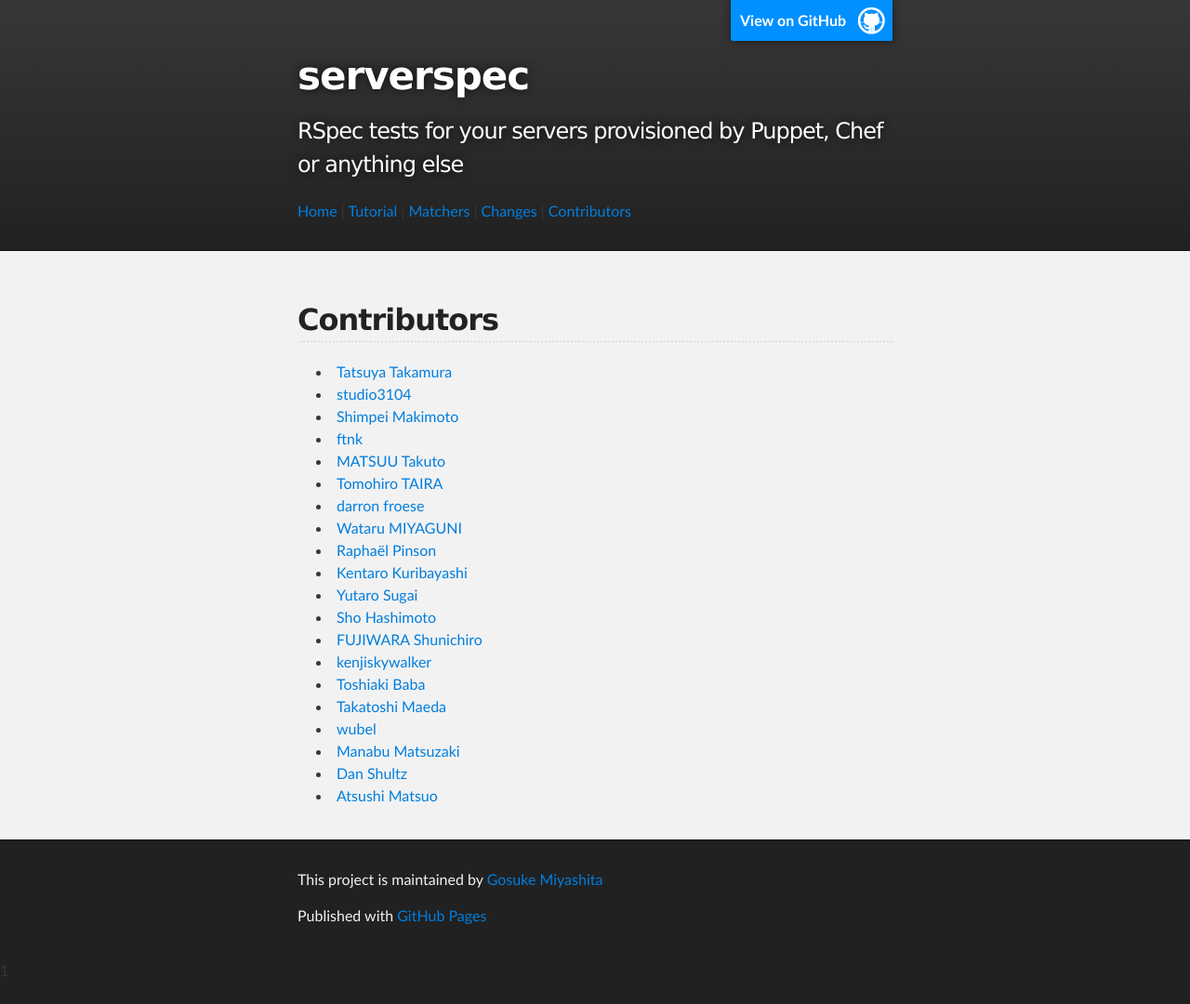
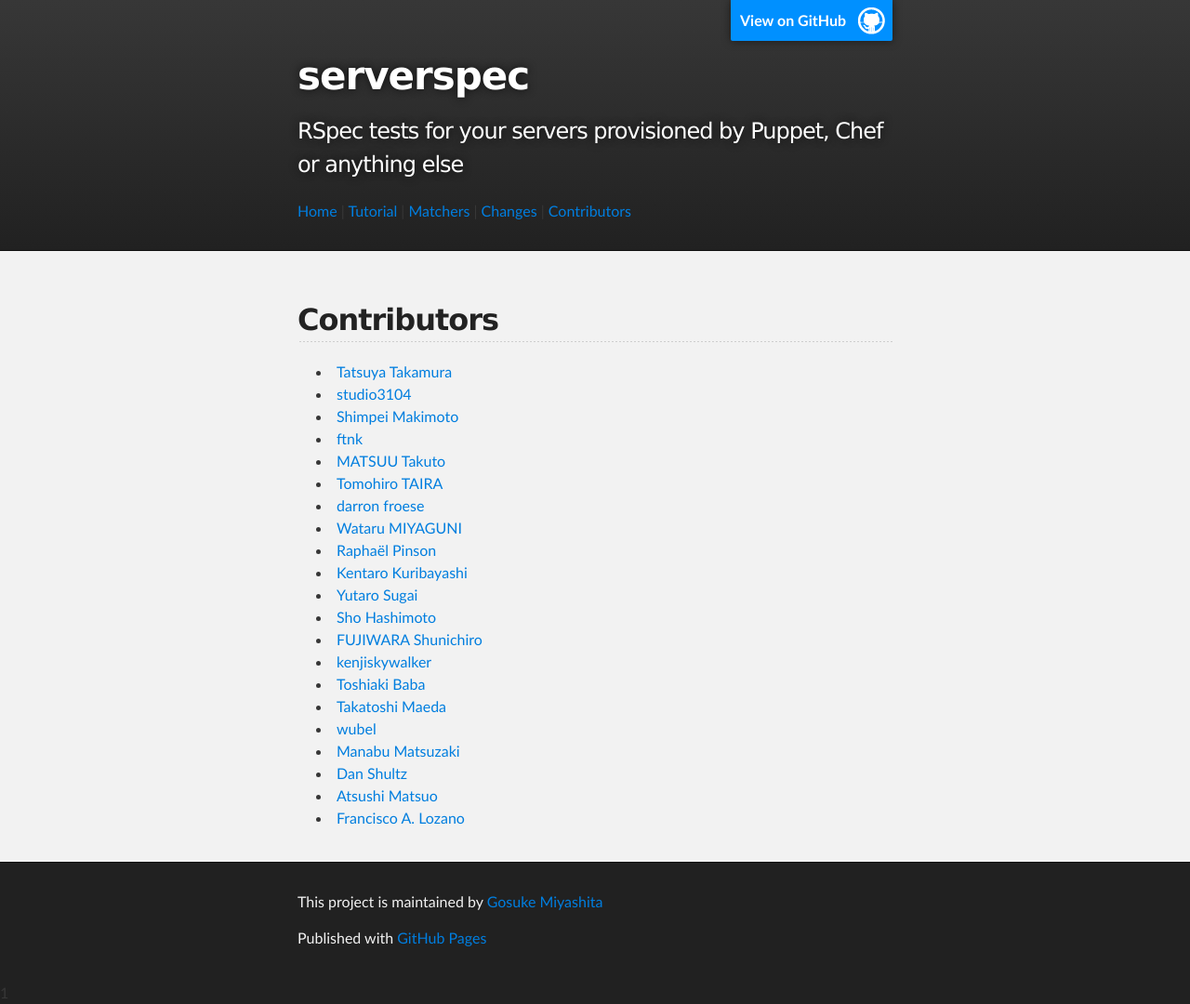
Before and after one commit to serverspec/serverspec.github.io, a Jekyll site: the page built from contributors.md, in a window 1280 px wide. Shown: the whole page at 93% size. Built offline with Jekyll 4.4.1, drawn with Linux system fonts in a browser that asks for light colours; Markdown is read by kramdown in place of the engine named in the settings; before the commit the page ends 1056 px from its top, so only the background shows below that.

Commit message:
Add a contributor

```diff
--- a/contributors.md
+++ b/contributors.md
@@ -25,3 +25,4 @@ title: contributors
  * [Manabu Matsuzaki](https://github.com/matsumana)
  * [Dan Shultz](https://github.com/danshultz)
  * [Atsushi Matsuo](https://github.com/matsuo)
+ * [Francisco A. Lozano](https://github.com/flozano)
```
